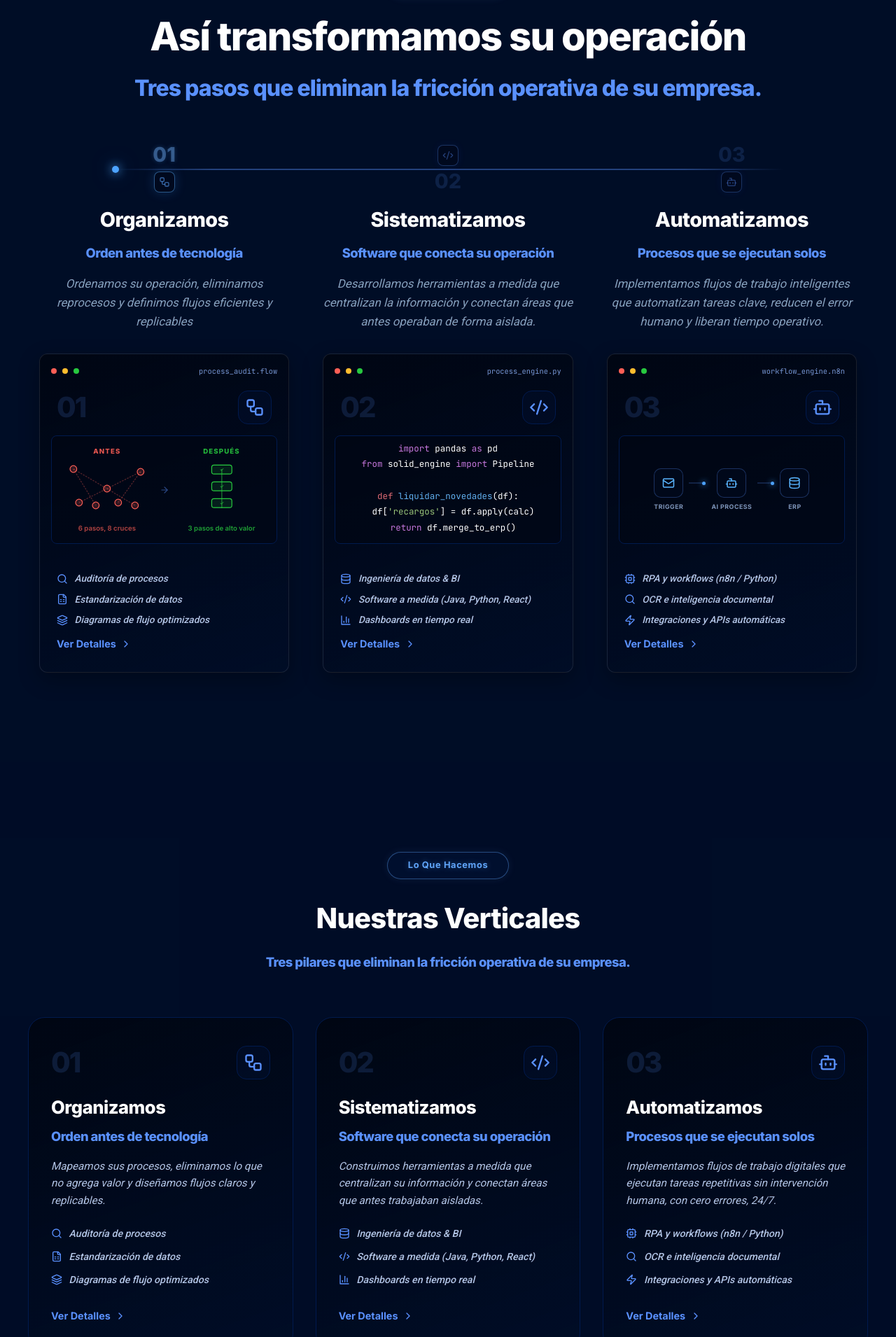
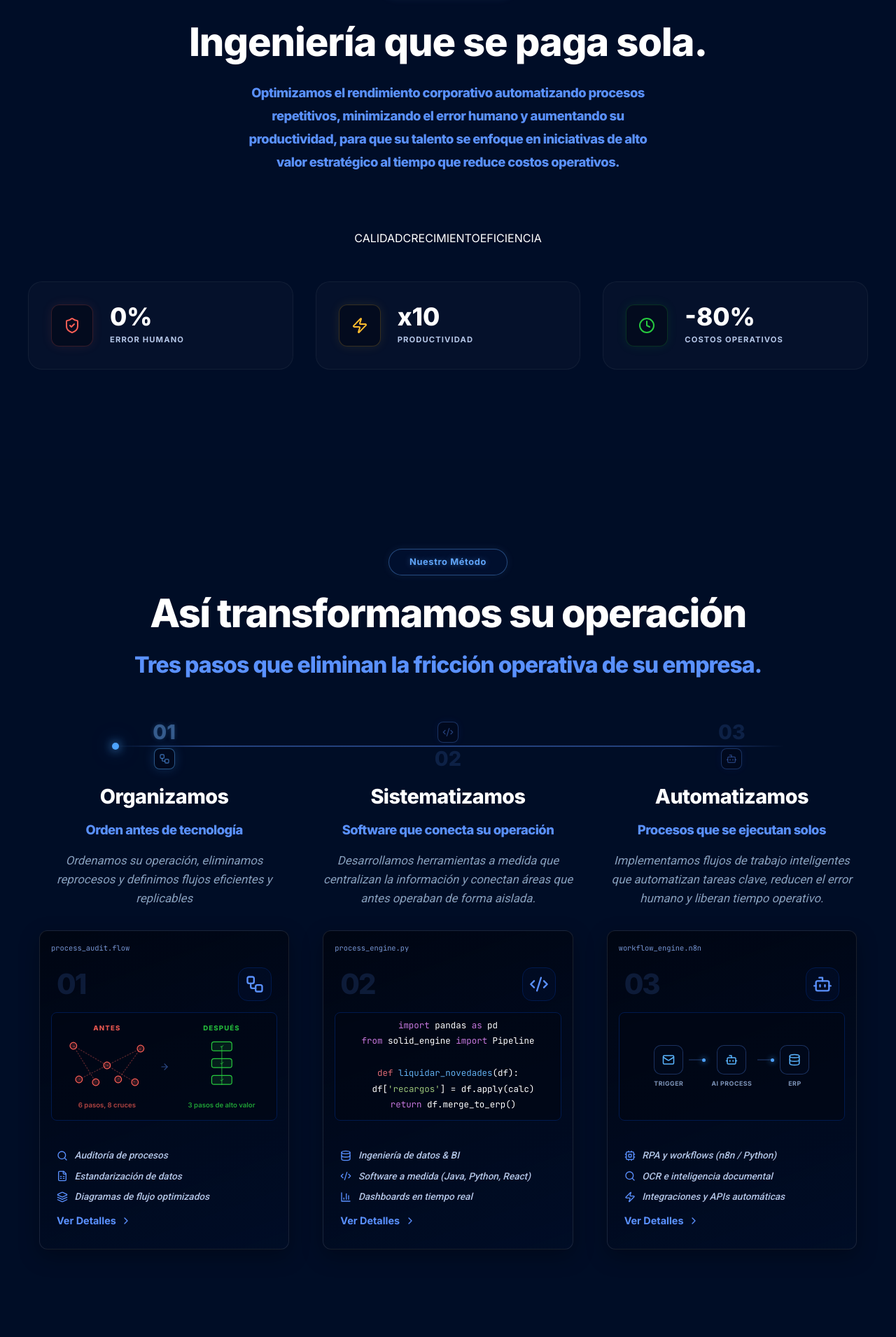
Before and after one commit to LuisRojas0923/Landing-Page-SOLID, a React (Vite) app: page / in a window 1280 px wide. Shown: the part 1090-3000 px from the top of the page at 70% size. Built offline with nearby package versions, Linux system fonts and the light colour scheme.

Commit message:
UI Refinement: Reordered sections (Results > Method), removed duplicate Verticals section, and decluttered Methodology cards.

```diff
--- a/src/pages/Home.jsx
+++ b/src/pages/Home.jsx
@@ -193,6 +193,81 @@ const Home = () => {
                 </motion.div>
             </section>
 
+            {/* RESULTS SECTION - Versión Premium exacta a la imagen */}
+            <section id="results" style={{ padding: '8rem 2rem', background: 'var(--deep-navy-200)' }}>
+                <div style={{ maxWidth: '1200px', margin: '0 auto', textAlign: 'center' }}>
+                    <div className="impact-badge-container">
+                        <span className="impact-badge">IMPACTO MEDIBLE</span>
+                    </div>
+
+                    <h2 style={{
+                        fontSize: 'clamp(2.5rem, 5vw, 3.5rem)',
+                        fontWeight: '800',
+                        marginBottom: '1.5rem',
+                        letterSpacing: '-0.02em',
+                        lineHeight: 1.1
+                    }}>
+                        Ingeniería que se paga sola.
+                    </h2>
+
+                    <p style={{
+                        color: 'var(--deep-navy-800)',
+                        fontSize: '1.15rem',
+                        maxWidth: '600px',
+                        margin: '0 auto 5rem',
+                        lineHeight: '1.8',
+                        fontWeight: '800',
+                        letterSpacing: '-0.03em'
+                    }}>
+                        Optimizamos el rendimiento corporativo automatizando procesos repetitivos, minimizando el error humano y aumentando su productividad, para que su talento se enfoque en iniciativas de alto valor estratégico al tiempo que reduce costos operativos.
+                    </p>
+
+                    <div className="impact-showcase-luxe">
+                        <div className="impact-pill-nav">
+                            <span className="pill-item">CALIDAD</span>
+                            <span className="pill-item active">CRECIMIENTO</span>
+                            <span className="pill-item">EFICIENCIA</span>
+                        </div>
+
+                        <div className="impact-main-visual">
+                            <div className="pipeline-premium-horizontal">
+                                <motion.div
+                                    className="pipeline-flow-beam"
+                                    animate={{ left: ['-10%', '110%'] }}
+                                    transition={{ duration: 3, repeat: Infinity, ease: 'linear' }}
+                                />
+                            </div>
+                        </div>
+
+                        <div className="results-premium-grid">
+                            <motion.div className="stat-card-premium">
+                                <div className="stat-icon-wrapper red"><ShieldCheck size={24} /></div>
+                                <div className="stat-content">
+                                    <div className="stat-value-luxe">0%</div>
+                                    <div className="stat-label-luxe">ERROR HUMANO</div>
+                                </div>
+                            </motion.div>
+
+                            <motion.div className="stat-card-premium">
+                                <div className="stat-icon-wrapper amber"><Zap size={24} /></div>
+                                <div className="stat-content">
+                                    <div className="stat-value-luxe">x10</div>
+                                    <div className="stat-label-luxe">PRODUCTIVIDAD</div>
+                                </div>
+                            </motion.div>
+
+                            <motion.div className="stat-card-premium">
+                                <div className="stat-icon-wrapper green"><Clock size={24} /></div>
+                                <div className="stat-content">
+                                    <div className="stat-value-luxe">-80%</div>
+                                    <div className="stat-label-luxe">COSTOS OPERATIVOS</div>
+                                </div>
+                            </motion.div>
+                        </div>
+                    </div>
+                </div>
+            </section>
+
             <section id="demo" style={{ padding: '8rem 2rem', background: 'rgba(0, 13, 39, 0.4)' }}>
                 <div style={{ maxWidth: '1200px', margin: '0 auto' }}>
                     <div style={{ textAlign: 'center', marginBottom: '3.5rem' }}>
@@ -243,11 +318,7 @@ const Home = () => {
 
                                 <div className="mac-window phase-window">
                                     <div className="mac-header">
-                                        <div className="mac-buttons">
-                                            <div className="mac-btn red" />
-                                            <div className="mac-btn yellow" />
-                                            <div className="mac-btn green" />
-                                        </div>
+
                                         <div className="mac-title">process_audit.flow</div>
                                     </div>
                                     <div className="vertical-card-top" style={{ padding: '0.5rem', marginBottom: '0.5rem' }}>
@@ -299,7 +370,7 @@ const Home = () => {
                                             </li>
                                         ))}
                                     </ul>
-                                    <button className="vertical-cta" style={{ paddingLeft: '0.5rem', paddingBottom: '1rem', marginTop: '-0.5rem' }} onClick={() => document.getElementById('services')?.scrollIntoView({ behavior: 'smooth' })}>
+                                    <button className="vertical-cta" style={{ paddingLeft: '0.5rem', paddingBottom: '1rem', marginTop: '-0.5rem' }} onClick={() => navigate('/solutions')}>
                                         Ver Detalles <ChevronRight size={16} />
                                     </button>
                                 </div>
@@ -319,11 +390,7 @@ const Home = () => {
 
                                 <div className="mac-window phase-window">
                                     <div className="mac-header">
-                                            <div className="mac-buttons">
-                                                <div className="mac-btn red" />
-                                                <div className="mac-btn yellow" />
-                                                <div className="mac-btn green" />
-                                            </div>
+
                                         <div className="mac-title">process_engine.py</div>
                                     </div>
                                     <div className="vertical-card-top" style={{ padding: '0.5rem', marginBottom: '0.5rem' }}>
@@ -348,7 +415,7 @@ const Home = () => {
                                             </li>
                                         ))}
                                     </ul>
-                                        <button className="vertical-cta" style={{ paddingLeft: '0.5rem', paddingBottom: '1rem', marginTop: '-0.5rem' }} onClick={() => document.getElementById('services')?.scrollIntoView({ behavior: 'smooth' })}>
+                                    <button className="vertical-cta" style={{ paddingLeft: '0.5rem', paddingBottom: '1rem', marginTop: '-0.5rem' }} onClick={() => navigate('/solutions')}>
                                         Ver Detalles <ChevronRight size={16} />
                                     </button>
                                 </div>
@@ -368,11 +435,7 @@ const Home = () => {
 
                                 <div className="mac-window phase-window">
                                     <div className="mac-header">
-                                        <div className="mac-buttons">
-                                            <div className="mac-btn red" />
-                                            <div className="mac-btn yellow" />
-                                            <div className="mac-btn green" />
-                                        </div>
+
                                         <div className="mac-title">workflow_engine.n8n</div>
                                     </div>
                                     <div className="vertical-card-top" style={{ padding: '0.5rem', marginBottom: '0.5rem' }}>
@@ -409,7 +472,7 @@ const Home = () => {
                                             </li>
                                         ))}
                                     </ul>
-                                    <button className="vertical-cta" style={{ paddingLeft: '0.5rem', paddingBottom: '1rem', marginTop: '-0.5rem' }} onClick={() => document.getElementById('services')?.scrollIntoView({ behavior: 'smooth' })}>
+                                    <button className="vertical-cta" style={{ paddingLeft: '0.5rem', paddingBottom: '1rem', marginTop: '-0.5rem' }} onClick={() => navigate('/solutions')}>
                                         Ver Detalles <ChevronRight size={16} />
                                     </button>
                                 </div>
@@ -419,117 +482,10 @@ const Home = () => {
                 </div>
             </section>
 
-            {/* VERTICALS SECTION */}
-            <section id="services" style={{ padding: '8rem 2rem', background: 'rgba(0, 13, 39, 0.2)' }}>
-                <div style={{ maxWidth: '1200px', margin: '0 auto' }}>
-                    <div style={{ textAlign: 'center', marginBottom: '4rem' }}>
-                        <div className="luxe-badge" style={{ marginBottom: '1.5rem' }}>Lo Que Hacemos</div>
-                        <h2 style={{ fontSize: 'clamp(2rem, 5vw, 2.5rem)', fontWeight: '800', marginBottom: '1rem' }}>Nuestras Verticales</h2>
-                        <p style={{ color: 'var(--deep-navy-800)', maxWidth: '600px', margin: '0 auto', fontSize: '1.15rem', fontWeight: '800', letterSpacing: '-0.03em' }}>Tres pilares que eliminan la fricción operativa de su empresa.</p>
-                    </div>
-                    <div className="verticals-grid">
-                        {verticals.map((v, i) => (
-                            <motion.div
-                                key={i}
-                                className="vertical-card"
-                                initial={{ opacity: 0, y: 30 }}
-                                whileInView={{ opacity: 1, y: 0 }}
-                                viewport={{ once: true, margin: '-40px' }}
-                                transition={{ duration: 0.5, delay: i * 0.1 }}
-                                whileHover={{ y: -8 }}
-                            >
-                                <div className="vertical-card-top">
-                                    <span className="vertical-number">{v.number}</span>
-                                    <div className="vertical-icon">{v.icon}</div>
-                                </div>
-                                <h3 className="vertical-title">{v.title}</h3>
-                                <span className="vertical-tagline">{v.tagline}</span>
-                                <p className="vertical-desc">{v.desc}</p>
-                                <ul className="vertical-items">
-                                    {v.items.map((item, j) => (
-                                        <li key={j} className="vertical-item">
-                                            <span className="vertical-item-icon">{item.icon}</span>
-                                            {item.label}
-                                        </li>
-                                    ))}
-                                </ul>
-                                <button onClick={() => navigate('/solutions')} className="vertical-cta">
-                                    Ver Detalles <ChevronRight size={16} />
-                                </button>
-                            </motion.div>
-                        ))}
-                    </div>
-                </div>
-            </section>
+
 
             {/* RESULTS SECTION - Versión Premium exacta a la imagen */}
-            <section id="results" style={{ padding: '8rem 2rem', background: 'var(--deep-navy-200)' }}>
-                <div style={{ maxWidth: '1200px', margin: '0 auto', textAlign: 'center' }}>
-                    <div className="impact-badge-container">
-                        <span className="impact-badge">IMPACTO MEDIBLE</span>
-                    </div>
 
-                    <h2 style={{ fontSize: 'clamp(2.5rem, 5vw, 3.5rem)', fontWeight: '800', marginBottom: '1.5rem', color: '#ffffff' }}>
-                        Ingeniería que se paga sola.
-                    </h2>
-
-                    <p style={{
-                        color: 'var(--deep-navy-800)',
-                        fontSize: '1.15rem',
-                        maxWidth: '600px',
-                        margin: '0 auto 5rem',
-                        lineHeight: '1.8',
-                        fontWeight: '800',
-                        letterSpacing: '-0.03em'
-                    }}>
-                        Optimizamos el rendimiento corporativo automatizando procesos repetitivos, minimizando el error humano y aumentando su productividad, para que su talento se enfoque en iniciativas de alto valor estratégico al tiempo que reduce costos operativos.
-                    </p>
-
-                    <div className="results-pipeline-system">
-                        <div className="results-pipeline-track">
-                            <div className="pipeline-label-container">
-                                <span className="pipeline-label">CALIDAD</span>
-                                <span className="pipeline-label">CRECIMIENTO</span>
-                                <span className="pipeline-label">EFICIENCIA</span>
-                            </div>
-
-                            <div className="pipeline-line">
-                                <motion.div
-                                    className="pipeline-glow-particle"
-                                    animate={{ left: ['0%', '100%'], opacity: [0, 1, 1, 0] }}
-                                    transition={{ duration: 4, repeat: Infinity, ease: "linear" }}
-                                />
-                            </div>
-                        </div>
-
-                        <div className="results-premium-grid">
-                            <motion.div className="stat-card-premium">
-                                <div className="stat-icon-wrapper red"><ShieldCheck size={24} /></div>
-                                <div className="stat-content">
-                                    <div className="stat-value-luxe">0%</div>
-                                    <div className="stat-label-luxe">ERROR HUMANO</div>
-                                </div>
-                            </motion.div>
-
-                            <motion.div className="stat-card-premium">
-                                <div className="stat-icon-wrapper amber"><Zap size={24} /></div>
-                                <div className="stat-content">
-                                    <div className="stat-value-luxe">x10</div>
-                                    <div className="stat-label-luxe">PRODUCTIVIDAD</div>
-                                </div>
-                            </motion.div>
-
-                            <motion.div className="stat-card-premium">
-                                <div className="stat-icon-wrapper green"><Clock size={24} /></div>
-                                <div className="stat-content">
-                                    <div className="stat-value-luxe">-80%</div>
-                                    <div className="stat-label-luxe">COSTOS OPERATIVOS</div>
-                                </div>
-                            </motion.div>
-                        </div>
-                    </div>
-                </div>
-            </section>
 
             {/* FEATURED PRODUCT - Solid ERP */}
             <section style={{ padding: '8rem 2rem', background: 'linear-gradient(180deg, transparent, rgba(0, 32, 96, 0.05), transparent)' }}>
```
Lines whose indentation alone changed are shown as unchanged.
